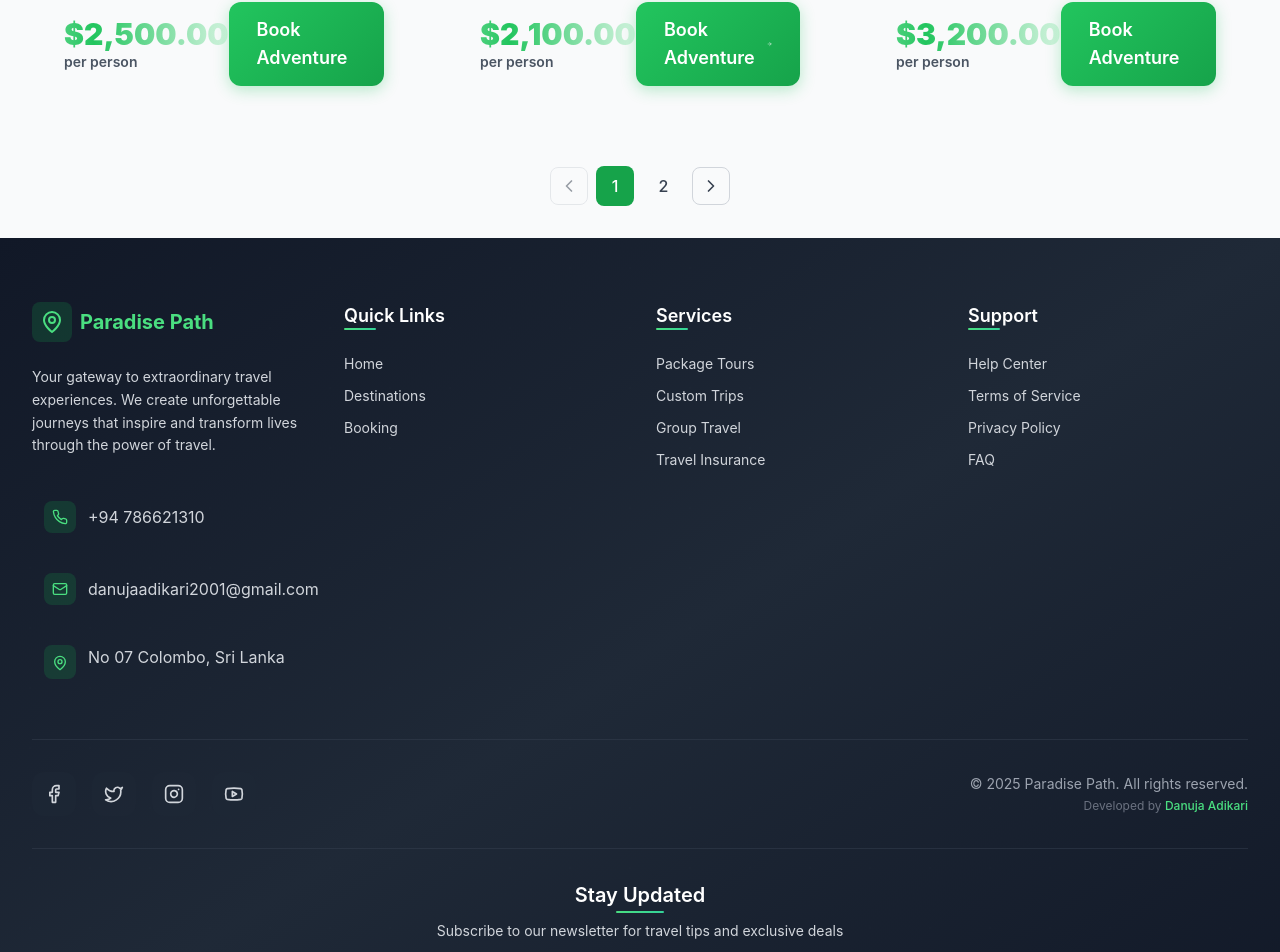
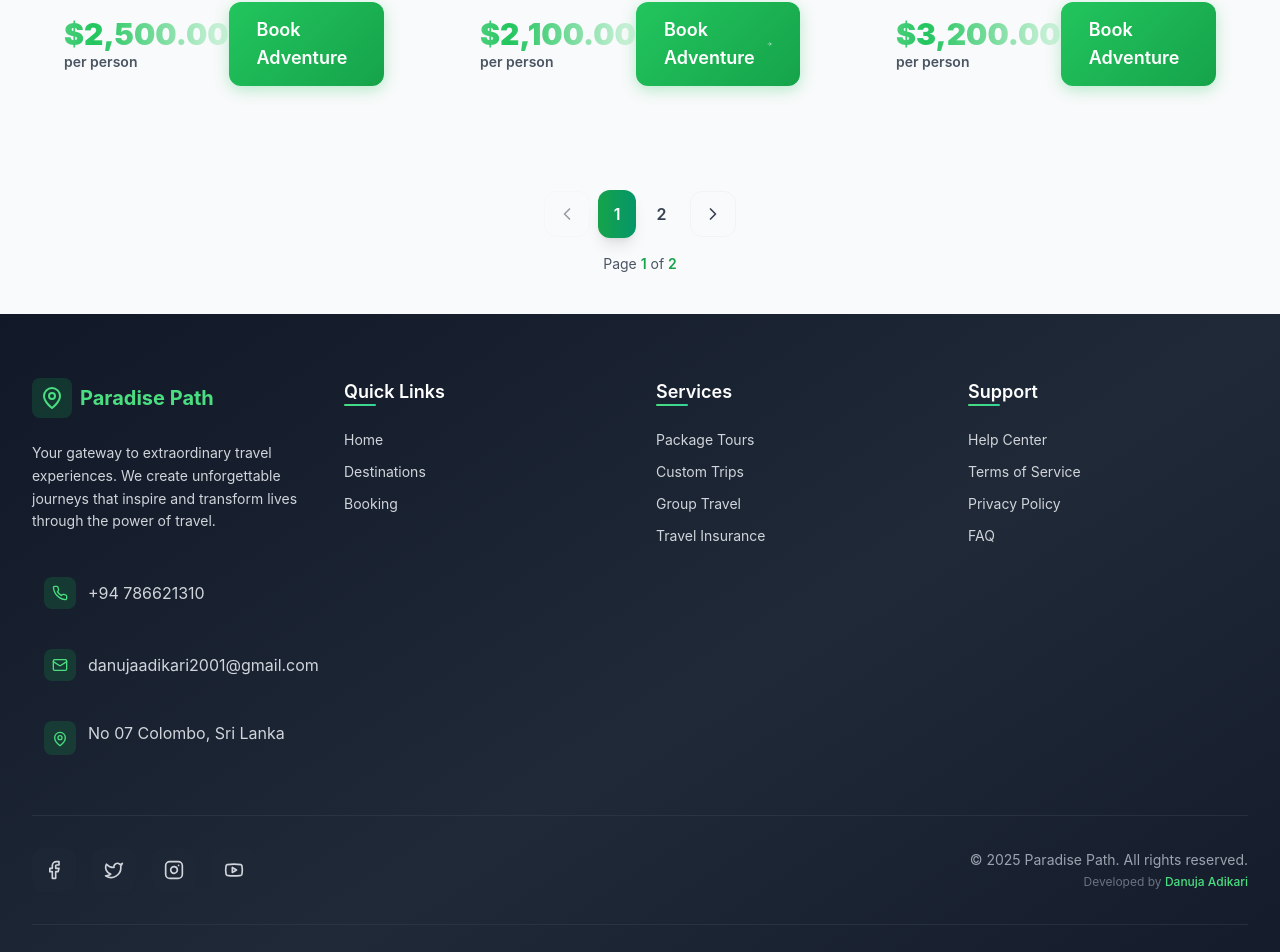
Before and after one commit to danujaadikari/ParadisePath, a React (Create React App) app: page /destinations in a window 1280 px wide. Shown: the part 3771-4723 px from the top of the page. Built offline with nearby package versions, Linux system fonts and the light colour scheme; the HTML template or start-up script is replaced by a standard one.

Commit message:
Enhance pagination UI: improve layout and add page info display

```diff
--- a/src/pages/Destinations.js
+++ b/src/pages/Destinations.js
@@ -387,41 +387,51 @@ const Destinations = () => {
             </div>
           )}
 
-          {/* Pagination */}
+          {/* Enhanced Pagination */}
           {totalPages > 1 && (
-            <div className="mt-12 flex justify-center">
-              <nav className="flex items-center space-x-2">
+            <div className="mt-16 flex justify-center">
+              <nav className="glass-card p-2" aria-label="Pagination">
+                <div className="flex items-center space-x-2">
                   <button
                     onClick={() => handlePageChange(currentPage - 1)}
                     disabled={currentPage === 1}
-                  className="p-2 rounded-lg border border-gray-300 dark:border-gray-600 text-gray-700 dark:text-gray-300 hover:bg-gray-100 dark:hover:bg-gray-700 disabled:opacity-50 disabled:cursor-not-allowed transition-colors duration-200"
+                    className="p-3 rounded-xl border border-gray-300/20 dark:border-gray-600/20 text-gray-700 dark:text-gray-300 hover:bg-primary-50 dark:hover:bg-primary-900/20 disabled:opacity-50 disabled:cursor-not-allowed transition-all duration-300 hover:scale-105 focus-visible-modern disabled:hover:scale-100"
                     aria-label="Previous page"
                   >
                     <ChevronLeft className="h-5 w-5" />
                   </button>
 
+                  <div className="flex items-center space-x-1">
                     {generatePageNumbers().map((page) => (
                       <button
                         key={page}
                         onClick={() => handlePageChange(page)}
-                    className={`px-4 py-2 rounded-lg font-medium transition-colors duration-200 ${
+                        className={`px-4 py-3 rounded-xl font-semibold transition-all duration-300 transform hover:scale-105 focus-visible-modern ${
                           currentPage === page
-                        ? 'bg-primary-600 text-white'
-                        : 'text-gray-700 dark:text-gray-300 hover:bg-gray-100 dark:hover:bg-gray-700'
+                            ? 'bg-gradient-to-r from-primary-600 to-secondary-600 text-white shadow-lg hover-glow-purple'
+                            : 'text-gray-700 dark:text-gray-300 hover:bg-primary-50 dark:hover:bg-primary-900/20'
                         }`}
                       >
                         {page}
                       </button>
                     ))}
+                  </div>
 
                   <button
                     onClick={() => handlePageChange(currentPage + 1)}
                     disabled={currentPage === totalPages}
-                  className="p-2 rounded-lg border border-gray-300 dark:border-gray-600 text-gray-700 dark:text-gray-300 hover:bg-gray-100 dark:hover:bg-gray-700 disabled:opacity-50 disabled:cursor-not-allowed transition-colors duration-200"
+                    className="p-3 rounded-xl border border-gray-300/20 dark:border-gray-600/20 text-gray-700 dark:text-gray-300 hover:bg-primary-50 dark:hover:bg-primary-900/20 disabled:opacity-50 disabled:cursor-not-allowed transition-all duration-300 hover:scale-105 focus-visible-modern disabled:hover:scale-100"
                     aria-label="Next page"
                   >
                     <ChevronRight className="h-5 w-5" />
                   </button>
+                </div>
+
+                {/* Page Info */}
+                <div className="mt-4 text-center text-sm text-gray-600 dark:text-gray-400">
+                  Page <span className="font-semibold text-primary-600 dark:text-primary-400">{currentPage}</span> of{' '}
+                  <span className="font-semibold text-primary-600 dark:text-primary-400">{totalPages}</span>
+                </div>
               </nav>
             </div>
           )}
```
Lines whose indentation alone changed are shown as unchanged.
